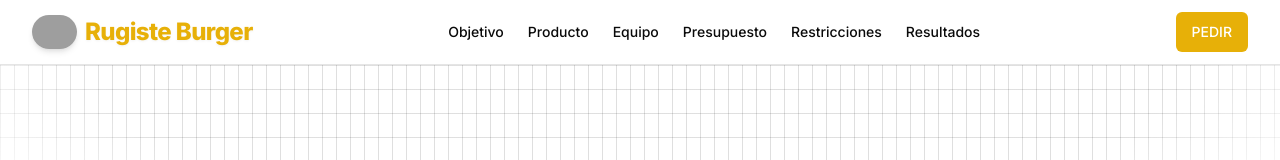
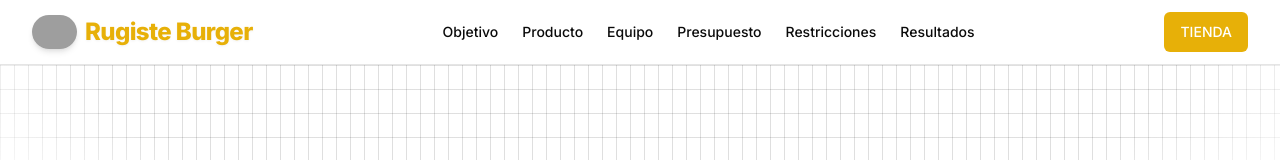
Before and after one commit to BenjaminRielli/rugiste-burger-app, a Next.js app: page / in a window 1280 px wide. Shown: the top 160 px of the page. Built offline with nearby package versions, Linux system fonts and the light colour scheme; grey boxes are pictures that could not be loaded.

Commit message:
Cambio en boton

```diff
--- a/app/page.tsx
+++ b/app/page.tsx
@@ -100,7 +100,7 @@ export default function Home() {
             </Link>
           </nav>
           <Button asChild>
-            <Link href="/shop">PEDIR</Link>
+            <Link href="/shop">TIENDA</Link>
           </Button>
         </div>
       </header>
```
